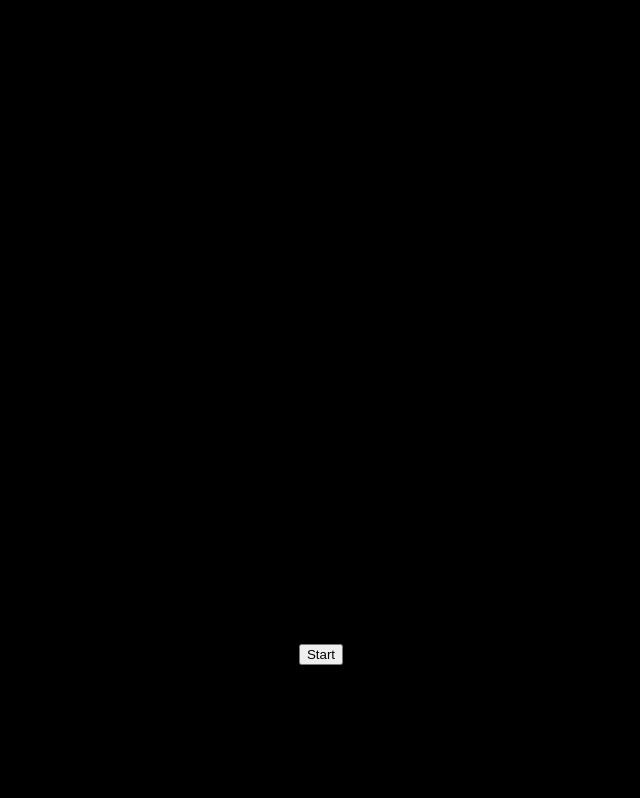
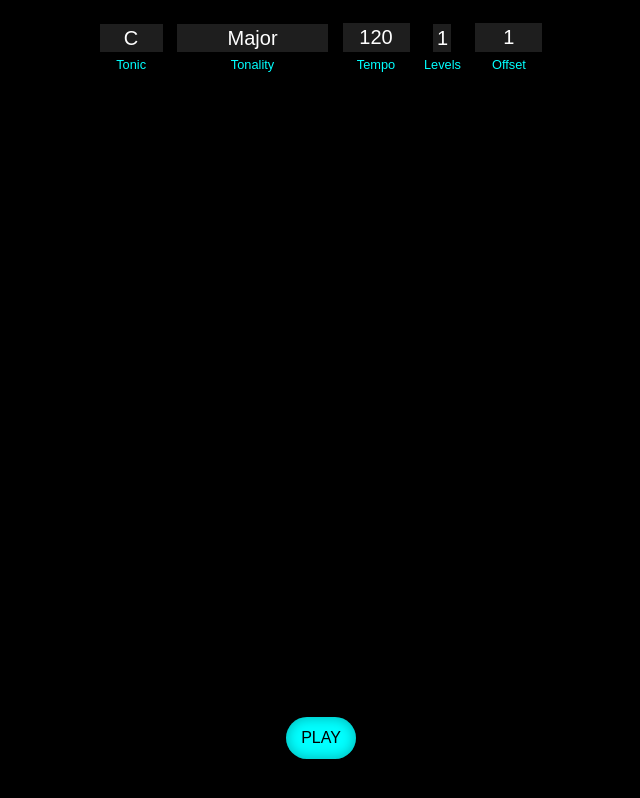
Before and after one commit to androiddevnotesforks/koch-synth, a website: page index.html in a window 1280 px wide. Shown: the whole page, without its empty margins (319-959 px from the left). Drawn offline with nearby package versions, Linux system fonts and the light colour scheme.

Commit message:
Major UI updates

```diff
--- a/css/main.css
+++ b/css/main.css
@@ -1,8 +1,9 @@
 html, body {
 	margin: 0;
-	padding: 0;
+	padding: 10px;
 	background-color: black;
 	text-align: center;
+	font-family: 'Source Sans Pro', sans-serif;
 }
 
 canvas {
@@ -11,5 +12,53 @@ canvas {
 }
 
 button {
+	background-color: cyan;
+	color: black;
+	border-radius: 25px;
+	padding: 12px 15px;
+	border: 0px;
+	box-shadow: inset 0px 0px 12px 2px rgba( 0, 0, 0, 0.25 );
+	text-transform: uppercase;
+	font-size: 1em;
+	-webkit-appearance: none;
+}
 
+button:hover {
+	cursor: pointer;
 }
+button:focus {
+	outline: none;
+}
+
+div.parameter {
+	display: inline-block;
+	text-align: center;
+	margin: 0 5px;
+}
+
+div.parameter select, div.parameter input {
+	display: block;
+	margin: 3px auto;
+	text-align: center;
+	text-align-last: center;
+	appearance: none;
+	-moz-appearance: none;
+	-webkit-appearance: none;
+	font-size: 1.25em;
+	font-weight: lighter;
+	border: 0px;
+	border-radius: 0px;
+	padding: 3px;
+	background-color: rgb( 30, 30, 30 );
+	color: white;
+}
+
+option {
+	text-align: center;
+	font-weight: lighter;
+}
+
+div.parameter label {
+	font-size: 0.8em;
+	color: cyan;
+}
--- a/index.html
+++ b/index.html
@@ -9,10 +9,69 @@
 	<link rel='stylesheet' href='css/main.css'>
 </head>
 <body>
+		<div id='parameters'>
+
+		<div class='parameter'>
+			<select id='tonic'>
+				<option value='60'>C</option>
+				<option value='61'>C#/Db</option>
+				<option value='62'>D</option>
+				<option value='63'>D#/Eb</option>
+				<option value='64'>E</option>
+				<option value='65'>F</option>
+				<option value='66'>F#/Gb</option>
+				<option value='67'>G</option>
+				<option value='68'>G#/Ab</option>
+				<option value='69'>A</option>
+				<option value='70'>A#/Bb</option>
+				<option value='71'>B</option>
+			</select>
+			<label for='tonic'>Tonic</label>
+		</div>
+
+		<div class='parameter'>
+			<select id='tonality'>
+				<option value='Major'>Major</option>
+				<option value='Minor'>Minor</option>
+				<option value='Pentatonic'>Pentatonic</option>
+				<option value='MinorPentatonic'>MinorPentatonic</option>
+				<option value='Phreygish'>Phreygish</option>
+			</select>
+			<label for='tonality'>Tonality</label>
+		</div>
+
+		<div class='parameter'>
+			<input type='text' name='tempo' id='tempo' size='3' value='120'>
+			<label for='tempo'>Tempo</label>
+		</div>
+
+
+
+		<div class='parameter'>
+			<select id='levels'>
+				<option value='1'>1</option>
+				<option value='2'>2</option>
+				<option value='3'>3</option>
+				<option value='4'>4</option>
+				<option value='5'>5</option>
+				<option value='6'>6</option>
+			</select>
+			<label for='levels'>Levels</label>
+		</div>
+
+		<div class='parameter'>
+			<input type='text' name='offset' id='offset' size='3' value='1'>
+			<label for='offset'>Offset</label>
+		</div>
+
+
+	</div>
 	<canvas id="myCanvas" resize></canvas>
+
 	<div id='controls'>
-		<button id='startButton'>Start</button>
 
+
+		<button type='button' id='playPauseButton'>Play</button>
 	</div>
 </body>
 </html>
--- a/js/tonality.js
+++ b/js/tonality.js
@@ -8,7 +8,7 @@ Tonality.A440 = 440;
 
 
 /* Defines a tonality based on an array of scale degrees (counting from zero)
- * and an optional tonalCenter defined using MIDI note numbers, which defauls to 64 (middle C)
+ * and an optional tonic defined using MIDI note numbers, which defauls to 60 (middle C)
  */
 
 
@@ -21,6 +21,16 @@ function Tonality( intervals = {}, tonic = Tonality.MIDDLEC) {
 /* Given a scale degree, returns the pitch (in MIDI note numbers) within this tonality */
 Tonality.prototype.pitch = function( degree ) {
 	const l = this.intervals.length;
+
+	console.log();
+	// console.log( 'degree: ', degree );
+	// console.log( 'this: ', this );
+	// console.log( 'l: ', l );
+	console.log( this.tonic
+		+ this.intervals[ (( degree % l ) + l ) % l ]
+		// + Math.floor( degree / l) * Tonality.OCTAVE
+		);
+
 	return this.tonic
 		+ this.intervals[ (( degree % l ) + l ) % l ]
 		+ Math.floor( degree / l) * Tonality.OCTAVE;
```
Also changed, not shown: js/index.js (+93 -29 lines).
